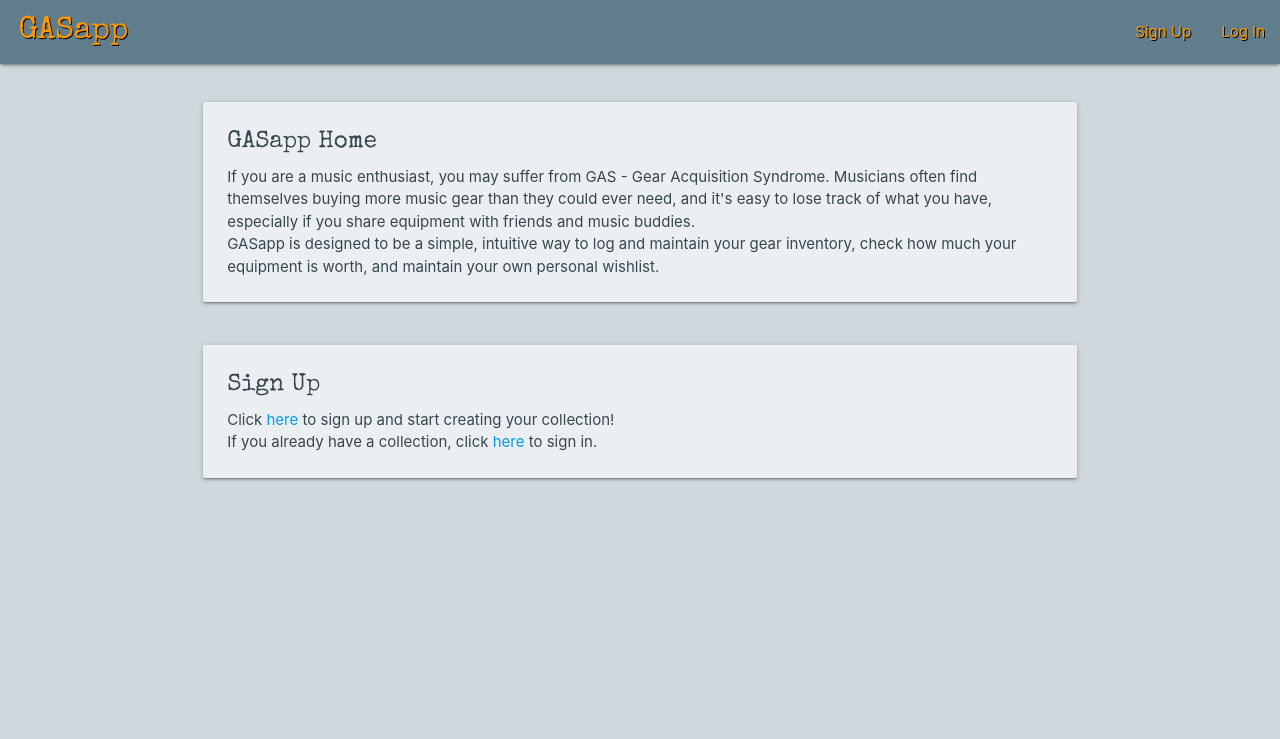
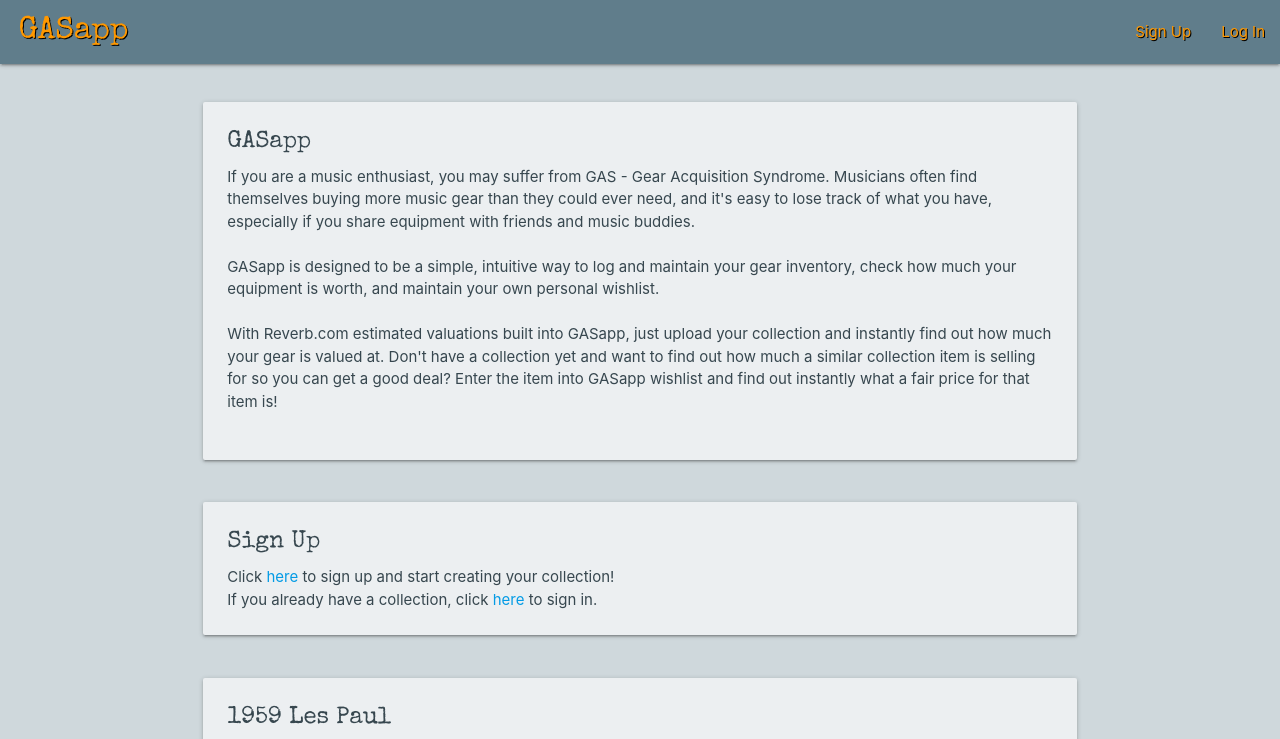
Before and after one commit to TCashion/GASapp, a Django app: page / in a window 1280 px wide. Shown: the top 739 px of the page. Before the commit the page ends 481 px from the top, so only its background shows below. Run offline with Django 3.2, Linux system fonts and the light colour scheme.

Commit message:
home page images, slight tweak in intro wording

```diff
--- a/main_app/templates/home.html
+++ b/main_app/templates/home.html
@@ -5,12 +5,18 @@
     <div class="col s12" style="margin-top: 30px;">
         <div class="card">
             <div class="card-content">
-                <span class="card-title">GASapp Home</span>
+                <span class="card-title">GASapp</span>
                 <p>If you are a music enthusiast, you may suffer from GAS - Gear Acquisition Syndrome. Musicians often
                     find themselves buying more music gear than they could ever need, and it's easy to lose track of
-                    what you have, especially if you share equipment with friends and music buddies.</p>
+                    what you have, especially if you share equipment with friends and music buddies.
+                </p><br>
                 <p>GASapp is designed to be a simple, intuitive way to log and maintain your gear inventory, check how
-                    much your equipment is worth, and maintain your own personal wishlist.</p>
+                    much your equipment is worth, and maintain your own personal wishlist.
+                </p><br>
+                <p>With Reverb.com estimated valuations built into GASapp, just upload your collection and instantly find out how much your gear is valued at.
+                    Don't have a collection yet and want to find out how much a similar collection item is selling for so you can get a good deal?
+                    Enter the item into GASapp wishlist and find out instantly what a fair price for that item is!
+                </p><br>
             </div>
         </div>
     </div>
@@ -26,5 +32,44 @@
         </div>
     </div>
 </div>
+<div class="row card-container">
+    <div class="col s12">
+        <div class="card">
+            <div class="card-content">
+                <span class="card-title">1959 Les Paul</span>
+                    <img class="responsive-img" src="https://i.imgur.com/vENfYyj.jpeg" alt="Keith Richards 1959 Les Paul">
+                        <span class="card-title">Reverb.com Price Guide for: <span class="bold">Keith Richards 1959 Les Paul</span></span>
+                        <p><span class="bold">Title: </span> Keith Richards 1959 Les Paul</p>
+                        <p><span class="bold">Private Collection - Est. Value $3,000,000</p>
+            </div>
+        </div>
+    </div>
+</div>
+<div class="row card-container">
+    <div class="col s12">
+        <div class="card">
+            <div class="card-content">
+                <span class="card-title">David Gilmour #1</span>
+                    <img class="responsive-img" src="https://i.imgur.com/faAVLAB.jpeg" alt="David Gilmour The Black Strat">
+                        <span class="card-title">Reverb.com Price Guide for: <span class="bold">David Gilmour "The Black Strat</span></span>
+                        <p><span class="bold">Title: </span> David Gilmour "The Black Strat"</p>
+                        <p><span class="bold">Sold at auction for $3,975,000 - Most expensive guitar in history</p>
+            </div>
+        </div>
+    </div>
+</div>
+<div class="row card-container">
+    <div class="col s12">
+        <div class="card">
+            <div class="card-content">
+                <span class="card-title">Stevie Ray Vaughan #1</span>
+                    <img class="responsive-img" src="https://i.imgur.com/WKDsqTX.jpeg" alt="Stevie Ray Vaughan #1">
+                        <span class="card-title">Reverb.com Price Guide for: <span class="bold">SRV #1</span></span>
+                        <p><span class="bold">Title: </span> SRV #1</p>
+                        <p><span class="bold">Sold at auction for $623,500</p>
+            </div>
+        </div>
+    </div>
+</div>
 
 {% endblock %}
```
